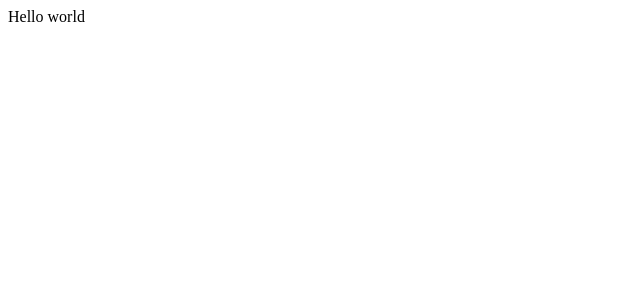
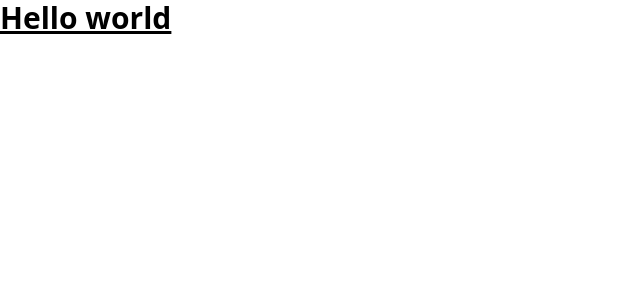
Before and after one commit to Aranguez/photo-grid-exercise, a React (Vite) app: page / in a window 1280 px wide. Shown: the top 300 px of the page, without its empty margins (0-640 px from the left). Built offline with nearby package versions, Linux system fonts and the light colour scheme.

Commit message:
chore: add tailwind css

```diff
--- a/package.json
+++ b/package.json
@@ -36,11 +36,14 @@
     "@typescript-eslint/eslint-plugin": "^5.53.0",
     "@typescript-eslint/parser": "^5.53.0",
     "@vitejs/plugin-react": "^3.1.0",
+    "autoprefixer": "^10.4.13",
     "eslint": "^8.34.0",
     "eslint-plugin-react": "^7.32.2",
     "happy-dom": "^8.7.1",
     "husky": "^8.0.3",
     "lint-staged": "^13.1.2",
+    "postcss": "^8.4.21",
+    "tailwindcss": "^3.2.7",
     "typescript": "^4.9.5",
     "vite": "^4.1.4",
     "vitest": "^0.28.5"
--- /dev/null
+++ b/postcss.config.js
@@ -0,0 +1,6 @@
+module.exports = {
+  plugins: {
+    tailwindcss: {},
+    autoprefixer: {},
+  },
+}
--- a/src/App.tsx
+++ b/src/App.tsx
@@ -1,9 +1,9 @@
 function App() {
-  return (
-    <div>
-      Hello world
-    </div>
-  )
+	return (
+		<div className="text-3xl font-bold underline">
+			Hello world
+		</div>
+	)
 }
 
 export default App
--- /dev/null
+++ b/src/index.css
@@ -0,0 +1,3 @@
+@tailwind base;
+@tailwind components;
+@tailwind utilities;
--- a/src/index.tsx
+++ b/src/index.tsx
@@ -1,6 +1,7 @@
 import React from 'react'
 import ReactDOM from 'react-dom/client'
 import App from './App'
+import './index.css'
 
 ReactDOM.createRoot(document.getElementById('root')).render(
 	<React.StrictMode>
--- /dev/null
+++ b/tailwind.config.js
@@ -0,0 +1,11 @@
+/** @type {import('tailwindcss').Config} */
+module.exports = {
+	content: [
+		'./index.html',
+		'./src/**/*.{js,ts,jsx,tsx}',
+	],
+	theme: {
+		extend: {},
+	},
+	plugins: [],
+}
```
Also changed, not shown: 1 other file (tests, documents, lock files or other folders).
